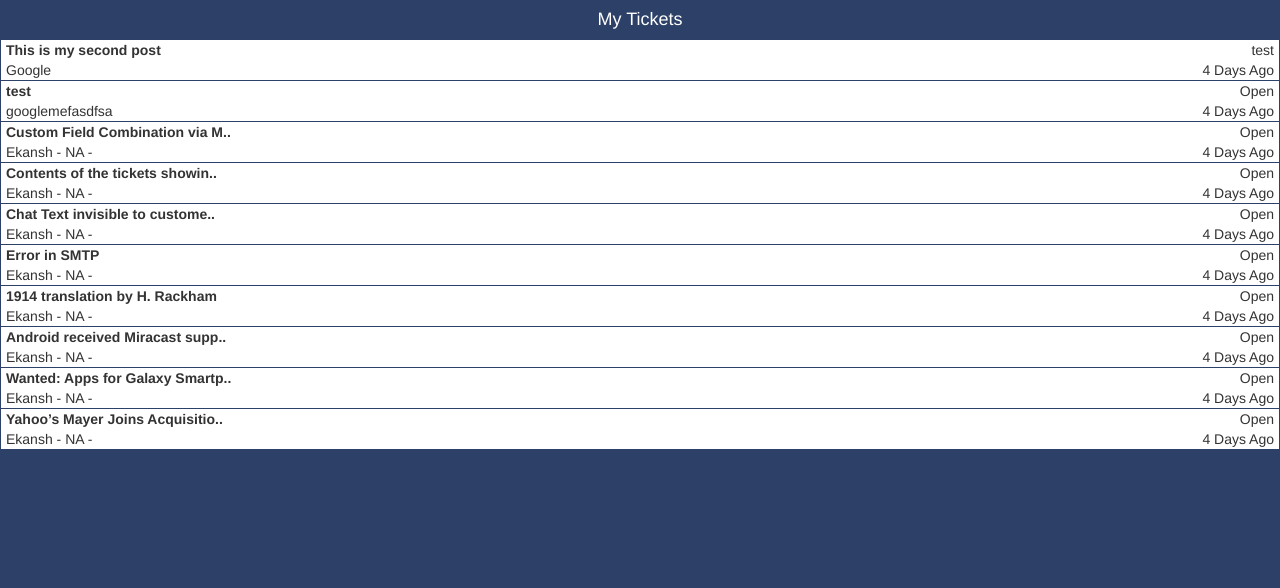
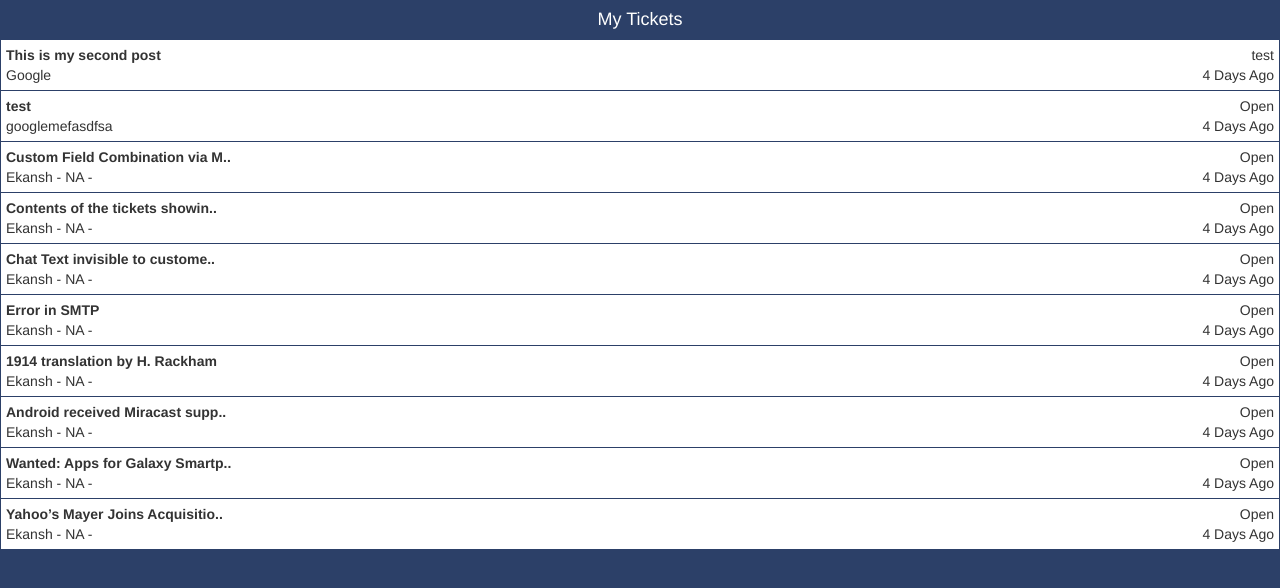
Before and after one commit to anksanu/kayako_firefox_app, a plain HTML site: page index.html in a window 1280 px wide. Both pictures are taken after a click on the button "Login". Drawn offline with Linux system fonts and the light colour scheme.

Commit message:
minor css fixture

```diff
--- a/style/style.css
+++ b/style/style.css
@@ -17,6 +17,8 @@ body {
     background-color: white;
     padding-left: 5px;
     padding-right: 5px;
+    padding-top: 5px;
+    padding-bottom: 5px;
 }
 
 h4{
```
